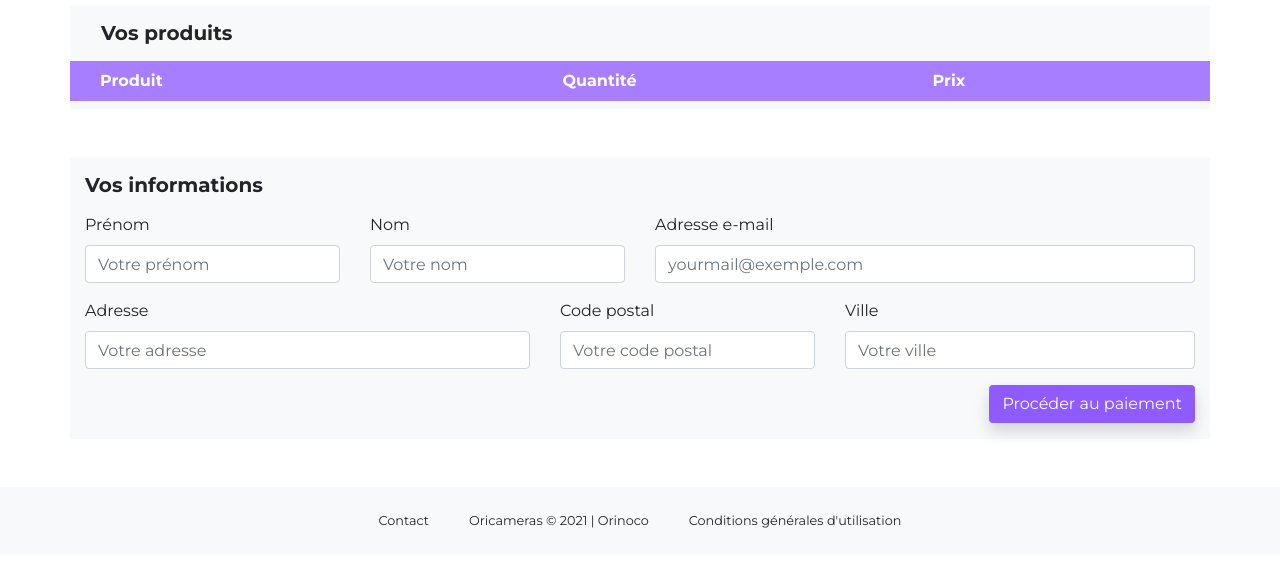
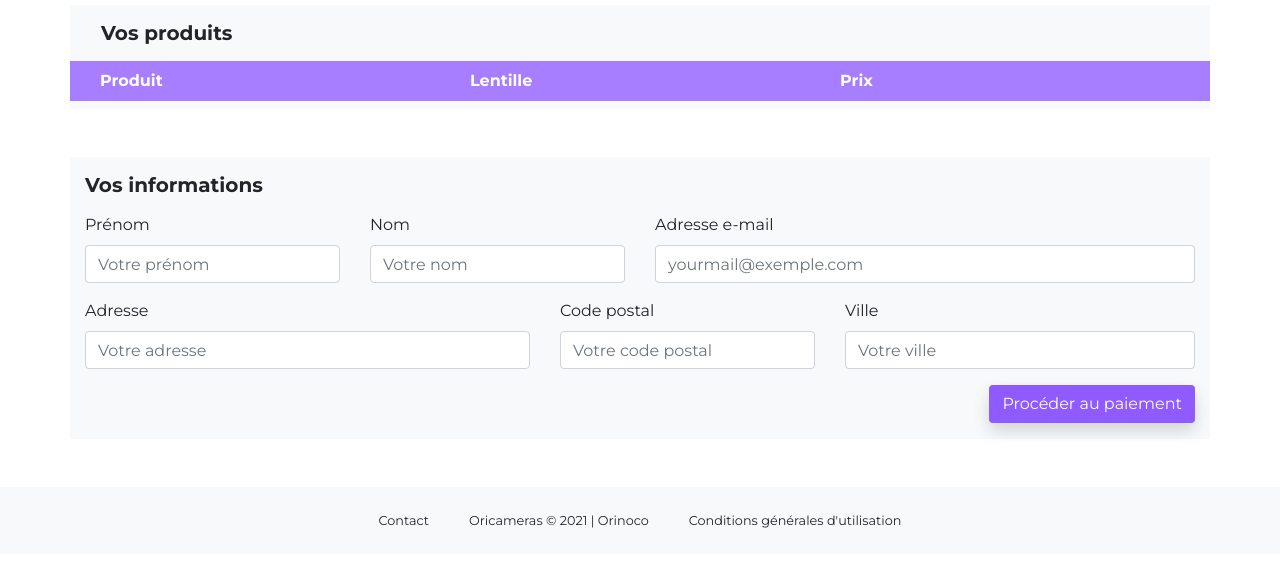
Before and after one commit to giselleLzo/p5_SiteE-commerce, a plain HTML site: page front-end/panier.html in a window 1280 px wide. Shown: the part 201-768 px from the top of the page. Drawn offline with nearby package versions, Linux system fonts and the light colour scheme.

Commit message:
Changes in table

```diff
--- a/front-end/panier.html
+++ b/front-end/panier.html
@@ -92,9 +92,10 @@
               <div
                 class="col-12 d-flex color-identity-light txt-color pb-2 pt-2"
               >
-                <div class="col-6 col-md-5 font-weight-bold">Produit</div>
-                <div class="col-3 col-md-4 font-weight-bold">Quantité</div>
-                <div class="col-3 col-md-3 font-weight-bold">Prix</div>
+                <div class="col-4 font-weight-bold">Produit</div>
+                <div class="col-3 col-md-4 font-weight-bold">Lentille</div>
+                <div class="col-3 font-weight-bold">Prix</div>
+                <div class="col-2 col-md-1"></div>
               </div>
             </div>
 
```
